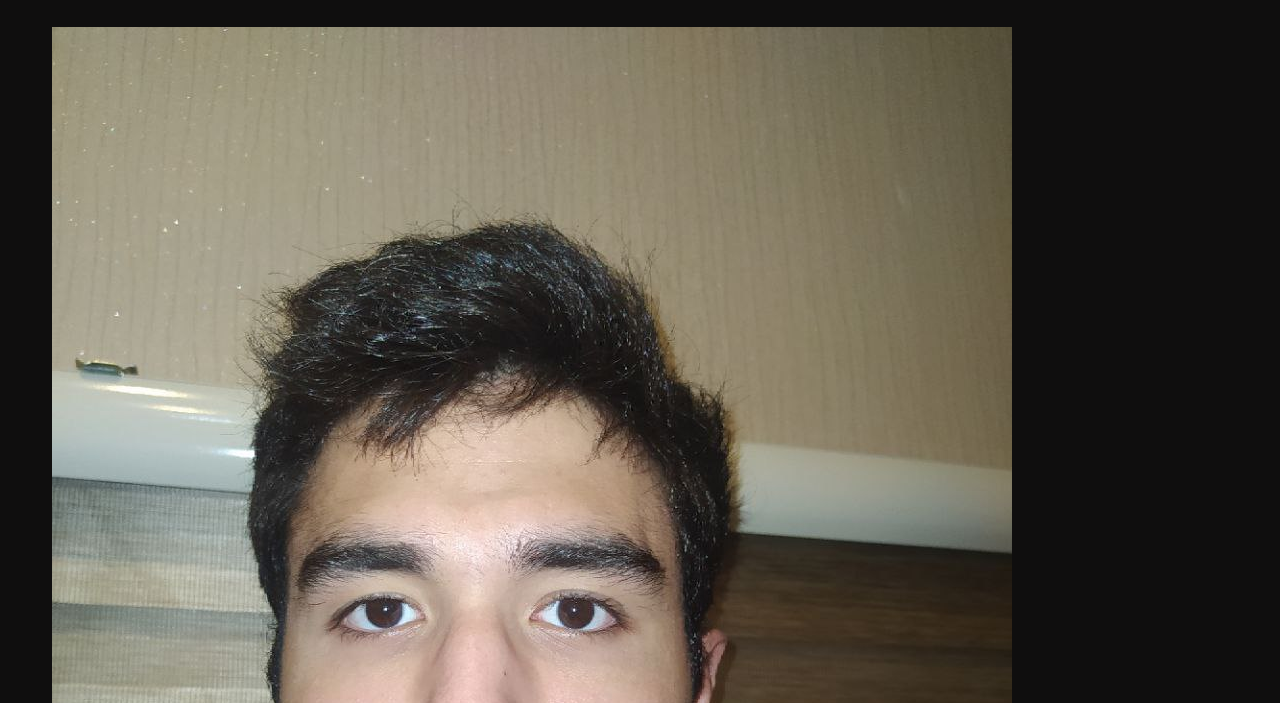
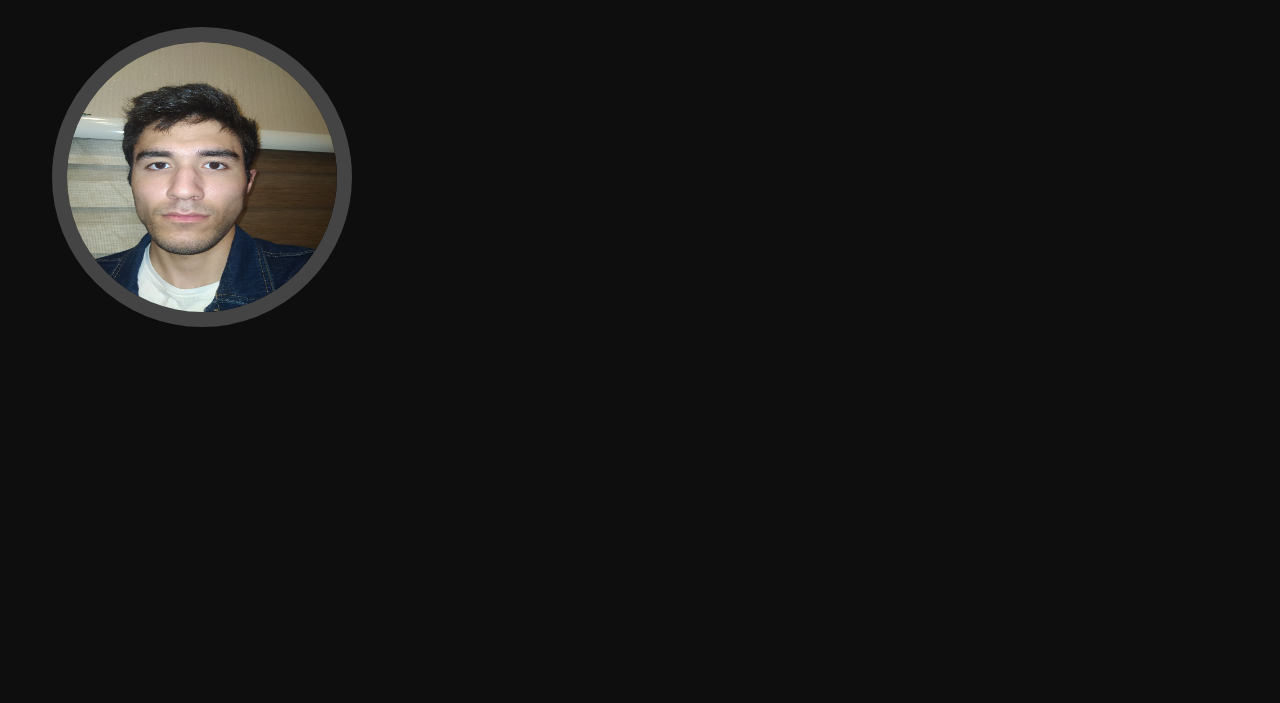
Before and after one commit to GigaChad808/GigaChad808.github.io, a plain HTML site: page html/index.html in a window 1280 px wide. Shown: the part 97-800 px from the top of the page. Drawn offline with Linux system fonts and the light colour scheme.

Commit message:
Developed Picture Border etc. and added an hover

```diff
--- a/css/styles.css
+++ b/css/styles.css
@@ -74,3 +74,22 @@ nav .navlinks li {
 nav .navlinks li a:hover{
   color: #ee900c;
 }
+
+.container .top-pic{
+  width: 300px;
+  height: 300px;
+  border-radius: 50%;
+  overflow: hidden;
+  border: 15px solid #444;
+  box-shadow: 5px 7px 25px rgba(0,0,0,0,.5);
+}
+
+.top-pic img{
+  width: 100%;
+  height: 100%;
+  transition: 0.5s;
+}
+
+.top-pic img:hover{
+  transform: scale(1.2);
+}
```
